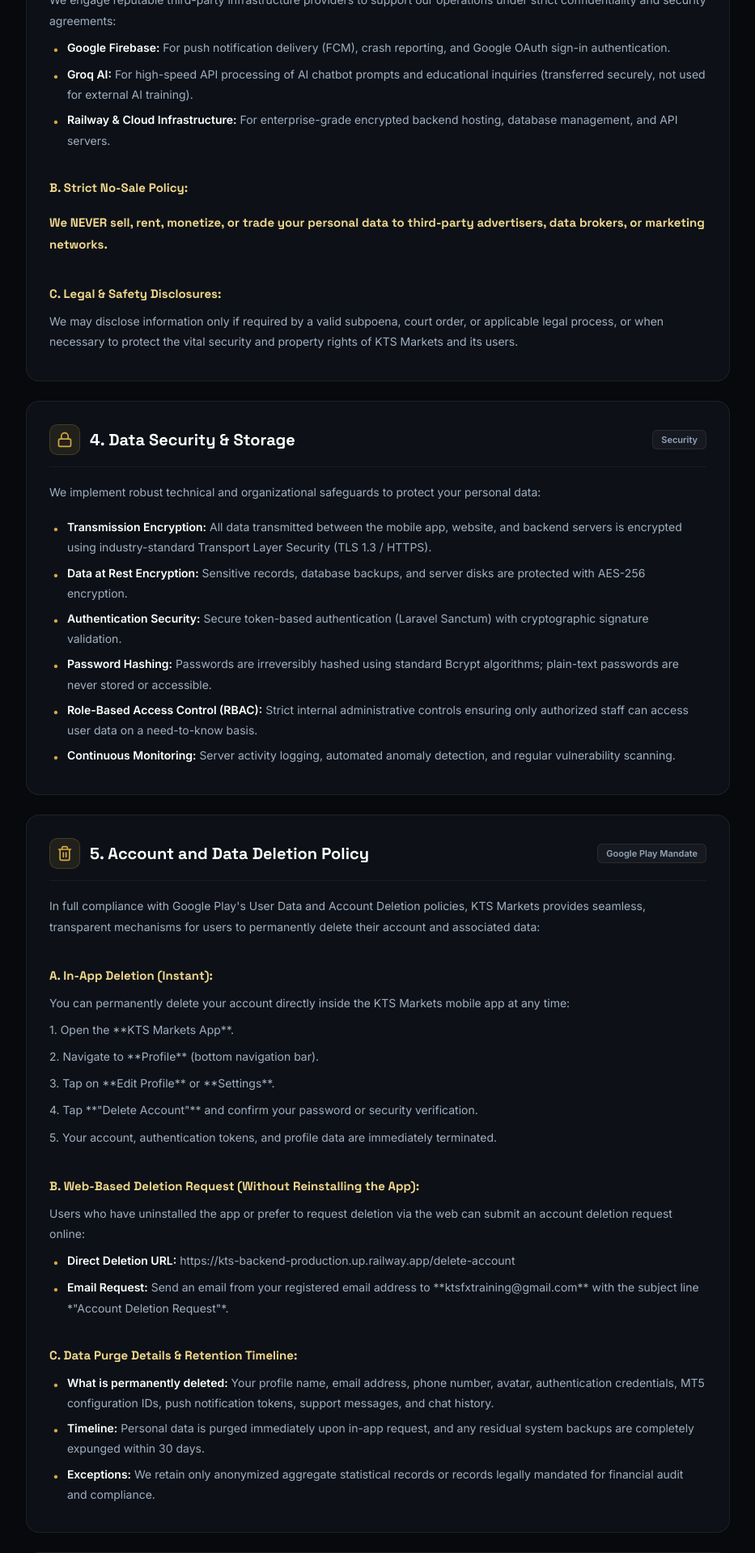
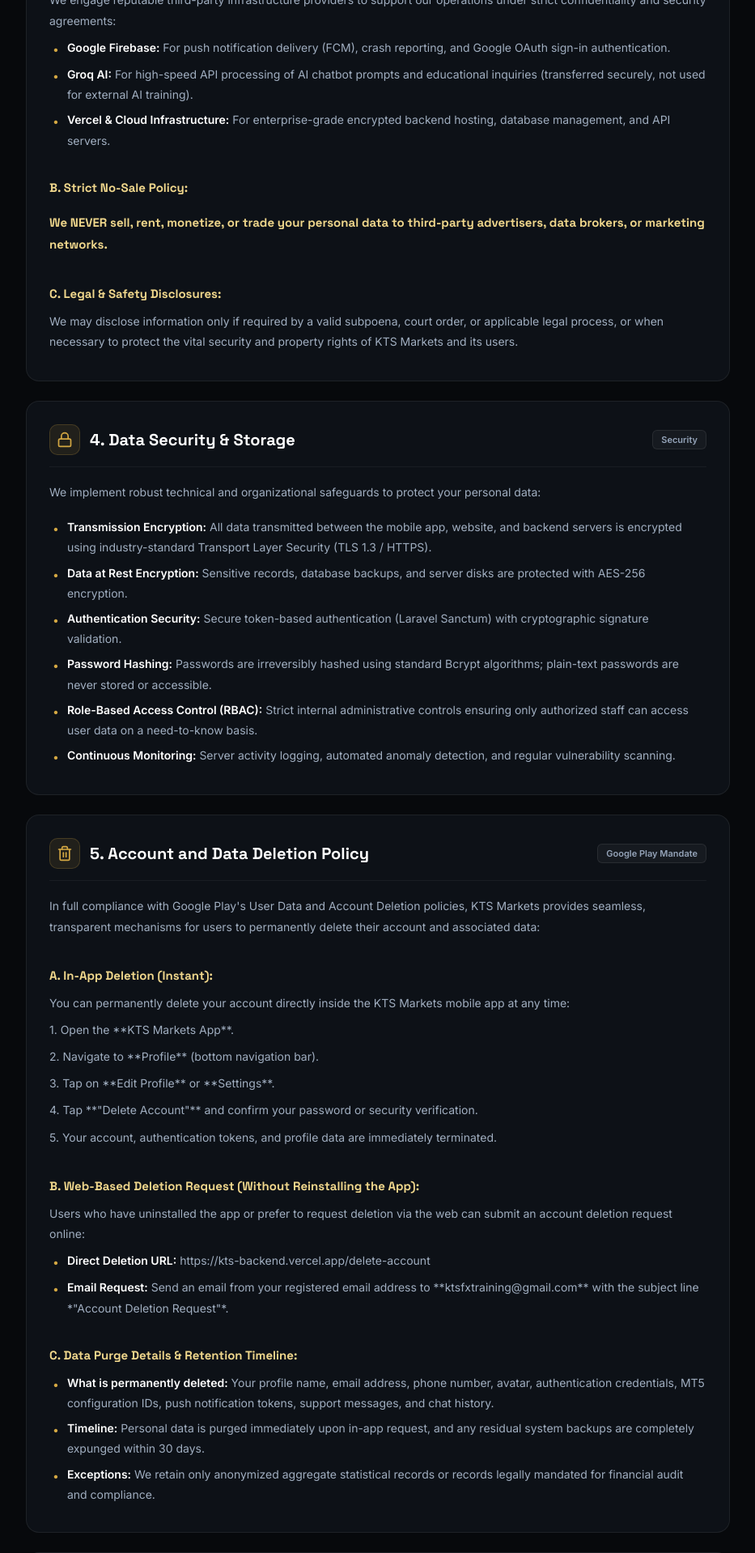
Before and after one commit to bkhanzaza551-a11y/ktsmarket-website, a React (Vite) app: page /terms in a window 1280 px wide. Shown: the part 2520-4438 px from the top of the page at 81% size, without its empty margins (343-1276 px from the left). Built offline with nearby package versions, Linux system fonts and the light colour scheme.

Commit message:
chore: update backend api and delete account URLs to kts-backend.vercel.app

```diff
--- a/src/api/backend.js
+++ b/src/api/backend.js
@@ -1,4 +1,4 @@
-const BASE_URL = 'https://kts-backend-production.up.railway.app/api/v1';
+const BASE_URL = 'https://kts-backend.vercel.app/api/v1';
 
 export const api = {
   getMarketTicker: async () => {
--- a/src/pages/PrivacyPolicy.jsx
+++ b/src/pages/PrivacyPolicy.jsx
@@ -81,7 +81,7 @@
 We engage reputable third-party infrastructure providers to support our operations under strict confidentiality and security agreements:
 • **Google Firebase:** For push notification delivery (FCM), crash reporting, and Google OAuth sign-in authentication.
 • **Groq AI:** For high-speed API processing of AI chatbot prompts and educational inquiries (transferred securely, not used for external AI training).
-• **Railway & Cloud Infrastructure:** For enterprise-grade encrypted backend hosting, database management, and API servers.
+• **Vercel & Cloud Infrastructure:** For enterprise-grade encrypted backend hosting, database management, and API servers.
 
 **B. Strict No-Sale Policy:**
 **We NEVER sell, rent, monetize, or trade your personal data to third-party advertisers, data brokers, or marketing networks.**
@@ -120,7 +120,7 @@
 
 **B. Web-Based Deletion Request (Without Reinstalling the App):**
 Users who have uninstalled the app or prefer to request deletion via the web can submit an account deletion request online:
-• **Direct Deletion URL:** https://kts-backend-production.up.railway.app/delete-account
+• **Direct Deletion URL:** https://kts-backend.vercel.app/delete-account
 • **Email Request:** Send an email from your registered email address to **ktsfxtraining@gmail.com** with the subject line *"Account Deletion Request"*.
 
 **C. Data Purge Details & Retention Timeline:**
@@ -229,7 +229,7 @@
 
 • **Email:** ktsfxtraining@gmail.com
 • **Official Website:** https://ktsmarkets.com
-• **Direct Account Deletion URL:** https://kts-backend-production.up.railway.app/delete-account
+• **Direct Account Deletion URL:** https://kts-backend.vercel.app/delete-account
 • **WhatsApp Support:** +92 337 1244640
 
 **Data Protection Officer (DPO):**
@@ -376,7 +376,7 @@
             <a href="/#features" style={{ color: '#94A3B8', textDecoration: 'none', fontSize: 14, fontWeight: 500, transition: 'color 0.2s' }}>
               Features
             </a>
-            <a href="https://kts-backend-production.up.railway.app/delete-account" target="_blank" rel="noreferrer" style={{
+            <a href="https://kts-backend.vercel.app/delete-account" target="_blank" rel="noreferrer" style={{
               color: '#EF4444',
               textDecoration: 'none',
               fontSize: 13,
@@ -425,7 +425,7 @@
           }}>
             <a href="/" onClick={() => setMobileMenuOpen(false)} style={{ color: '#E2E8F0', textDecoration: 'none', fontSize: 16 }}>Home</a>
             <a href="/#features" onClick={() => setMobileMenuOpen(false)} style={{ color: '#E2E8F0', textDecoration: 'none', fontSize: 16 }}>Features</a>
-            <a href="https://kts-backend-production.up.railway.app/delete-account" target="_blank" rel="noreferrer" style={{ color: '#EF4444', textDecoration: 'none', fontSize: 15, fontWeight: 600 }}>Delete Account Request</a>
+            <a href="https://kts-backend.vercel.app/delete-account" target="_blank" rel="noreferrer" style={{ color: '#EF4444', textDecoration: 'none', fontSize: 15, fontWeight: 600 }}>Delete Account Request</a>
             <a href="https://play.google.com/store/apps/details?id=com.ktsmarkets" target="_blank" rel="noreferrer" style={{
               background: 'linear-gradient(135deg, #D4A843, #B8922E)',
               color: '#07090C', padding: '12px 20px', borderRadius: 10,
@@ -616,7 +616,7 @@
                 Request complete erasure of your profile and data online without the app.
               </p>
               <a
-                href="https://kts-backend-production.up.railway.app/delete-account"
+                href="https://kts-backend.vercel.app/delete-account"
                 target="_blank"
                 rel="noreferrer"
                 style={{
@@ -667,7 +667,7 @@
                 </div>
               </div>
               <a
-                href="https://kts-backend-production.up.railway.app/delete-account"
+                href="https://kts-backend.vercel.app/delete-account"
                 target="_blank"
                 rel="noreferrer"
                 style={{
```
